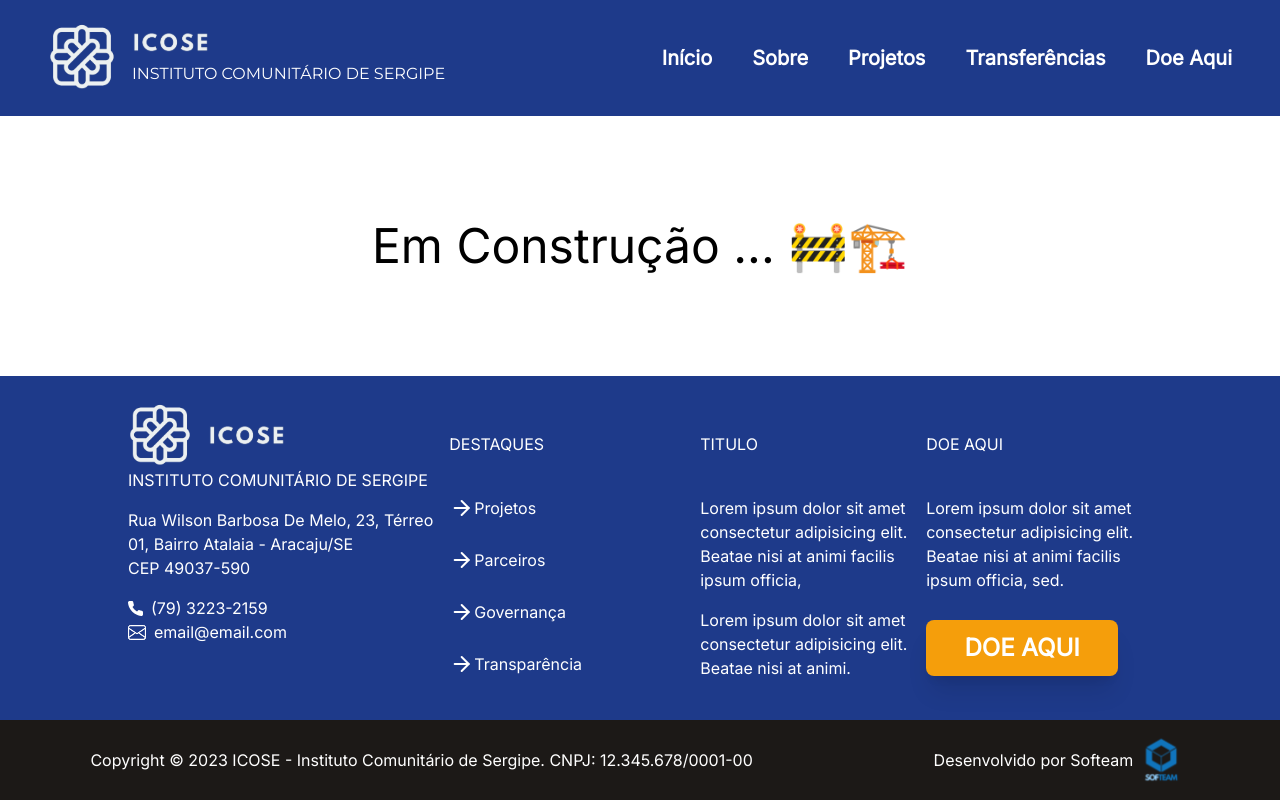
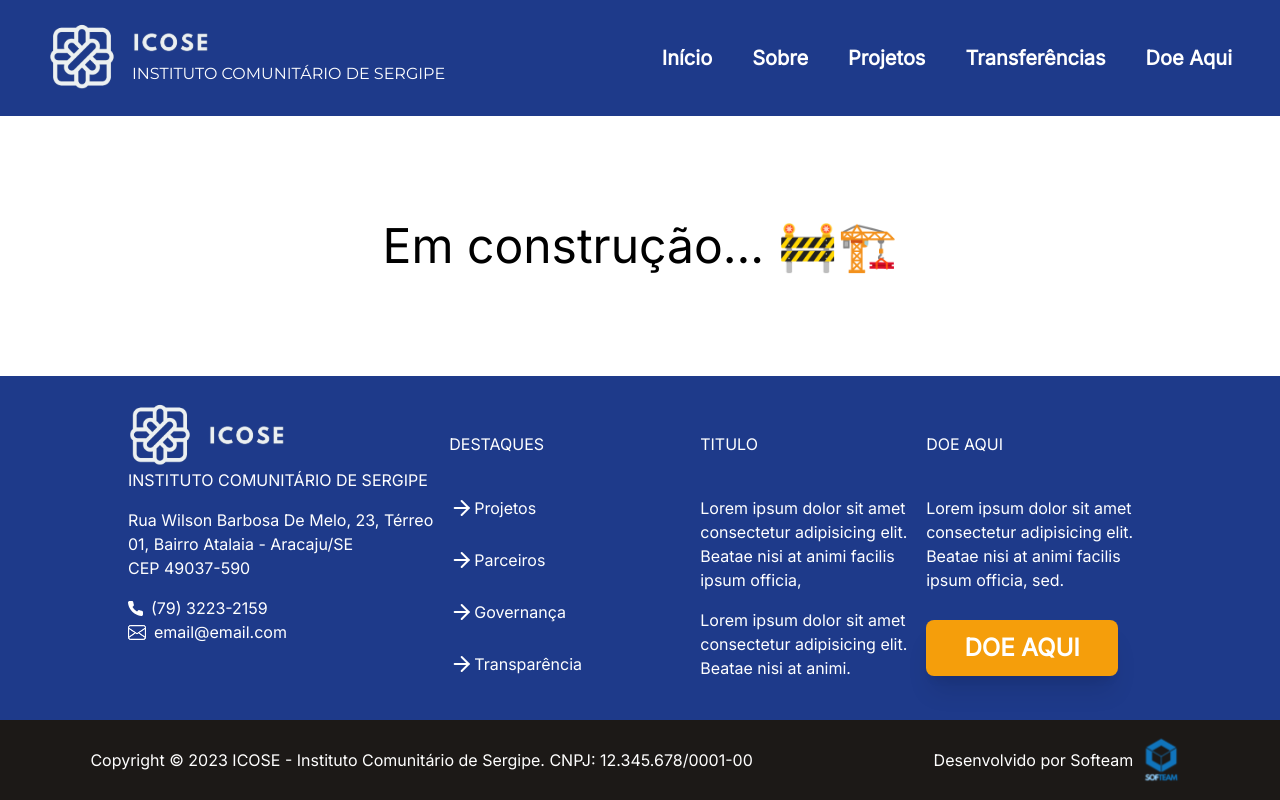
Before and after one commit to softeam-org/icose-web, a React (Vite) app: page /doacao in a window 1280 px wide. Built offline with nearby package versions, Linux system fonts and the light colour scheme.

Commit message:
Corrige typo

```diff
--- a/src/components/UnderConstruction.jsx
+++ b/src/components/UnderConstruction.jsx
@@ -1,7 +1,7 @@
 function UnderConstruction() {
   return (
     <div className="flex-1 flex justify-center items-center text-5xl flex-col gap-8 xl:gap-8 pb-10 pt-10 xl:pt-20 xl:pb-20 mx-auto max-w-[100rem] px-12">
-      <div> Em Construção ... 🚧🏗️ </div>
+      <div> Em construção... 🚧🏗️ </div>
     </div>
   );
 }
```
